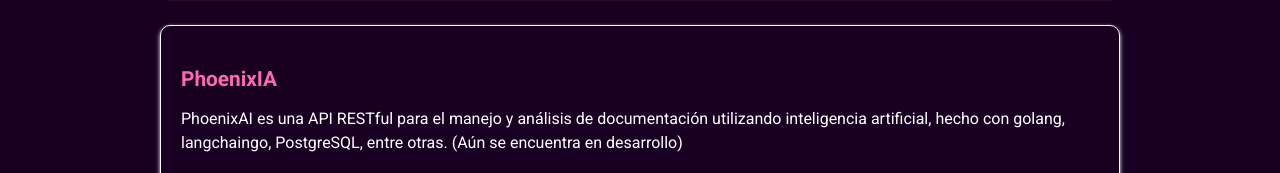
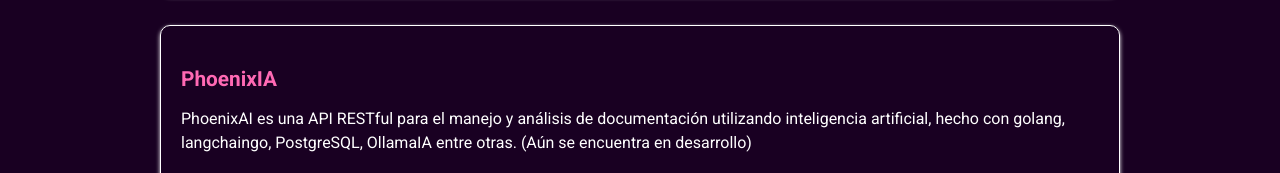
Before and after one commit to Florencia-Harmath/florencia-harmath.github.io, a plain HTML site: page index.html in a window 1280 px wide. Shown: the part 4624-4797 px from the top of the page. Drawn offline with Linux system fonts and the light colour scheme.

Commit message:
agregado de info

```diff
--- a/index.html
+++ b/index.html
@@ -184,7 +184,7 @@
                 <div class="project">
                     <h3>PhoenixIA</h3>
                     <p>
-                        PhoenixAI es una API RESTful para el manejo y análisis de documentación utilizando inteligencia artificial, hecho con golang, langchaingo, PostgreSQL, entre otras. (Aún se encuentra en desarrollo)
+                        PhoenixAI es una API RESTful para el manejo y análisis de documentación utilizando inteligencia artificial, hecho con golang, langchaingo, PostgreSQL, OllamaIA entre otras. (Aún se encuentra en desarrollo)
                     </p>
                     <div class="project-section">
                         <h4>Funcionalidades</h4>
```
